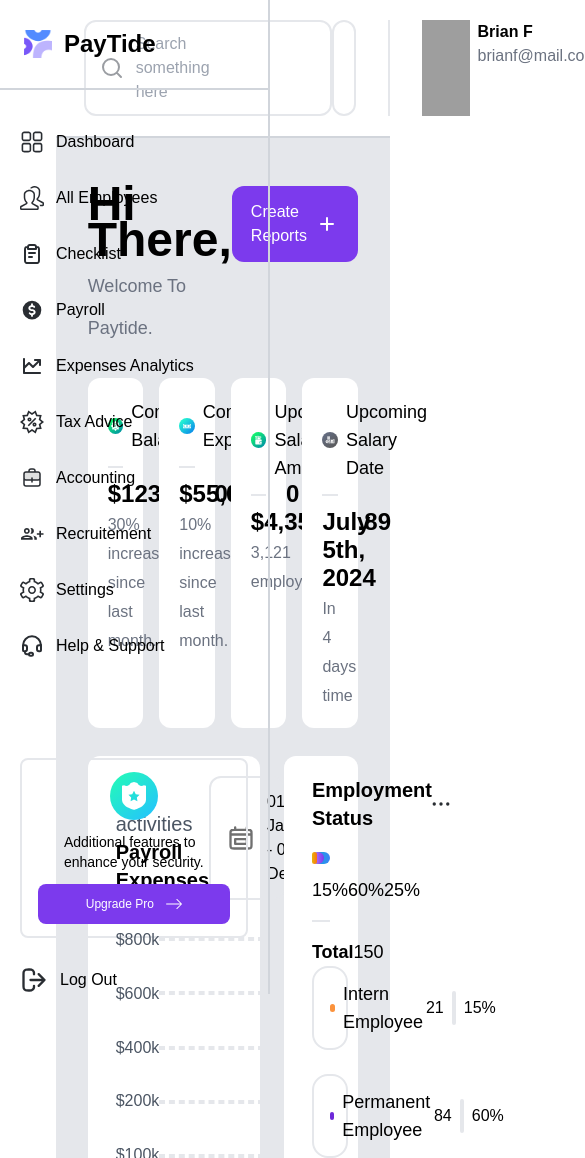
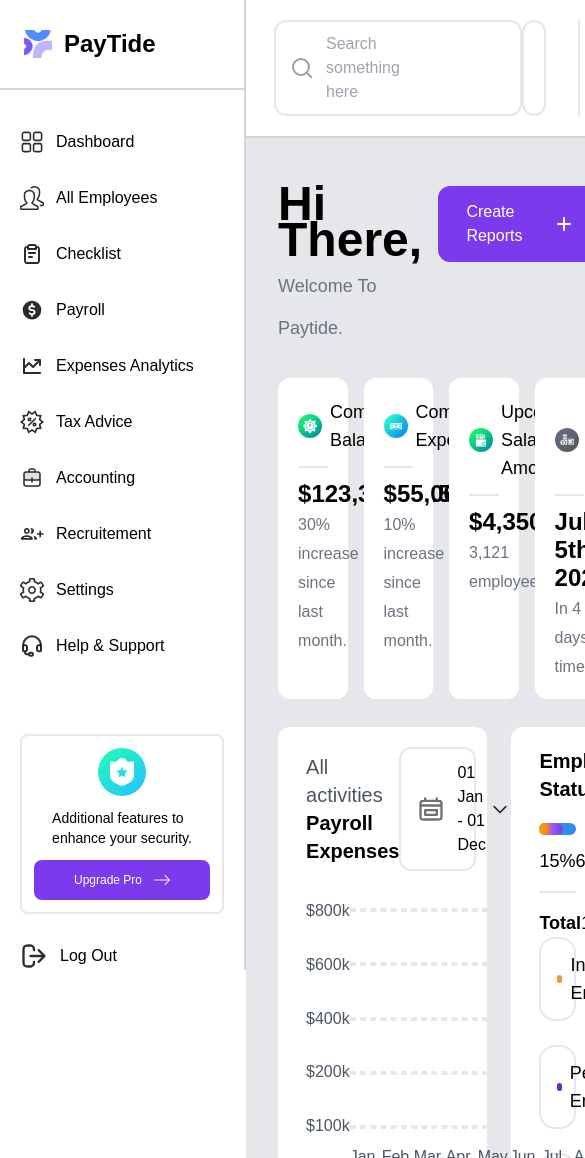
Before and after one commit to 80ishan/dash-board, a React (Vite) app: page / in a window 390 px wide. Shown: the top 1158 px of the page, 585 px wide, since content can reach past the window. Built offline with nearby package versions, Linux system fonts and the light colour scheme; grey boxes are pictures that could not be loaded.

Commit message:
navbar responsive

```diff
--- a/src/App.jsx
+++ b/src/App.jsx
@@ -2,8 +2,8 @@
   return (
     <>
       <div className="container relative min-h-fit max-w-full">
-        <div className="container-inner relative grid grid-cols-7">
-          <nav className="navbar fixed h-fit max-w-fit border-r-2 border-gray-300">
+        <div className="container-inner relative flex items-start">
+          <nav className="navbar top-0 sticky h-fit max-w-fit border-r-2 border-gray-300">
             <div className="flex gap-3 items-center ps-6 py-7 pe-28 border-b-2 border-gray-300 max-w-fit">
               <img
                 className=" w-7"
@@ -91,7 +91,7 @@
               </ul>
 
               <div className="bottom">
-                <div className="p-5 mt-20">
+                <div className="p-5 mt-14">
                   <div className="flex flex-col gap-3 border-2 items-center p-3 rounded-lg">
                     <img
                       src="/shield.svg"
@@ -129,7 +129,7 @@
             </div>
           </nav>
 
-          <div className="right min-h-fit col-span-6 col-start-2">
+          <div className="right min-h-fit w-full col-span-6 col-start-2">
             <header className="header w-full flex border-b-2 border-gray-300 px-7 py-5 justify-between">
               <div className="border-2 rounded-xl inline-flex items-center gap-3 ps-3.5 py-2.5 pe-36">
                 <img className="w-6" src="/search-alt-svgrepo-com.svg" alt="" />
```
